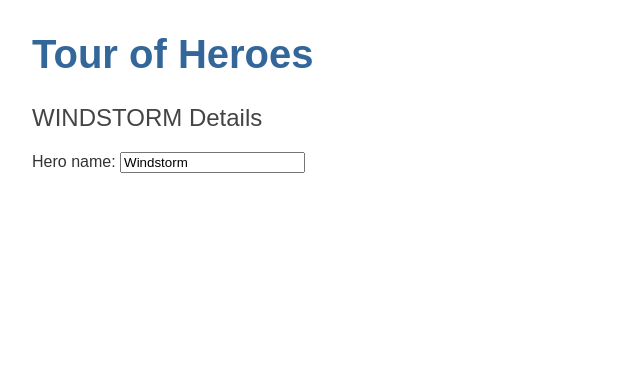
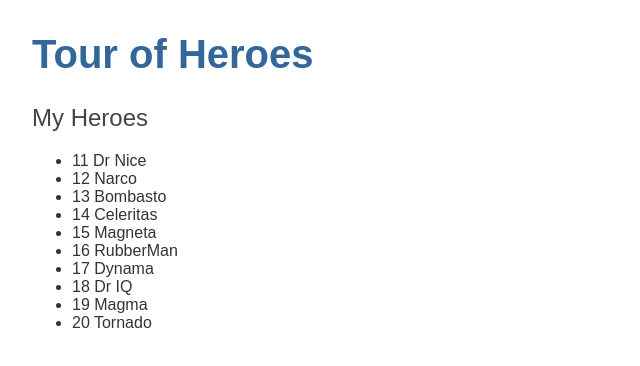
Before and after one commit to lilianaods/angular-tour-of-heroes, an Angular app: page / in a window 1280 px wide. Shown: the top 366 px of the page, without its empty margins (0-640 px from the left). Built offline with nearby package versions, Linux system fonts and the light colour scheme.

Commit message:
feat: add heroes list display

```diff
--- a/src/app/heroes/heroes.component.html
+++ b/src/app/heroes/heroes.component.html
@@ -1,5 +1,6 @@
-<h2>{{hero.name | uppercase}} Details</h2>
-<div>
-  <label for="name">Hero name: </label>
-  <input id="name" [(ngModel)]="hero.name" placeholder="name">
-</div>
+<h2>My Heroes</h2>
+<ul class="heroes">
+  <li *ngFor="let hero of heroes">
+    <span class="badge">{{hero.id}}</span> {{hero.name}}
+  </li>
+</ul>
--- a/src/app/heroes/heroes.component.ts
+++ b/src/app/heroes/heroes.component.ts
@@ -1,5 +1,6 @@
 import { Component, OnInit } from '@angular/core';
 import { Hero } from '../hero';
+import { HEROES } from '../mock-heroes';
 
 @Component({
   selector: 'app-heroes',
@@ -7,10 +8,7 @@ import { Hero } from '../hero';
   styleUrls: ['./heroes.component.css']
 })
 export class HeroesComponent implements OnInit {
-  hero: Hero = {
-    id: 1,
-    name: 'Windstorm'
-  };
+  heroes = HEROES;
 
   constructor() { }
 
--- /dev/null
+++ b/src/app/mock-heroes.ts
@@ -0,0 +1,14 @@
+import { Hero } from './hero';
+
+export const HEROES: Hero[] = [
+  { id: 11, name: 'Dr Nice' },
+  { id: 12, name: 'Narco' },
+  { id: 13, name: 'Bombasto' },
+  { id: 14, name: 'Celeritas' },
+  { id: 15, name: 'Magneta' },
+  { id: 16, name: 'RubberMan' },
+  { id: 17, name: 'Dynama' },
+  { id: 18, name: 'Dr IQ' },
+  { id: 19, name: 'Magma' },
+  { id: 20, name: 'Tornado' }
+];
```
